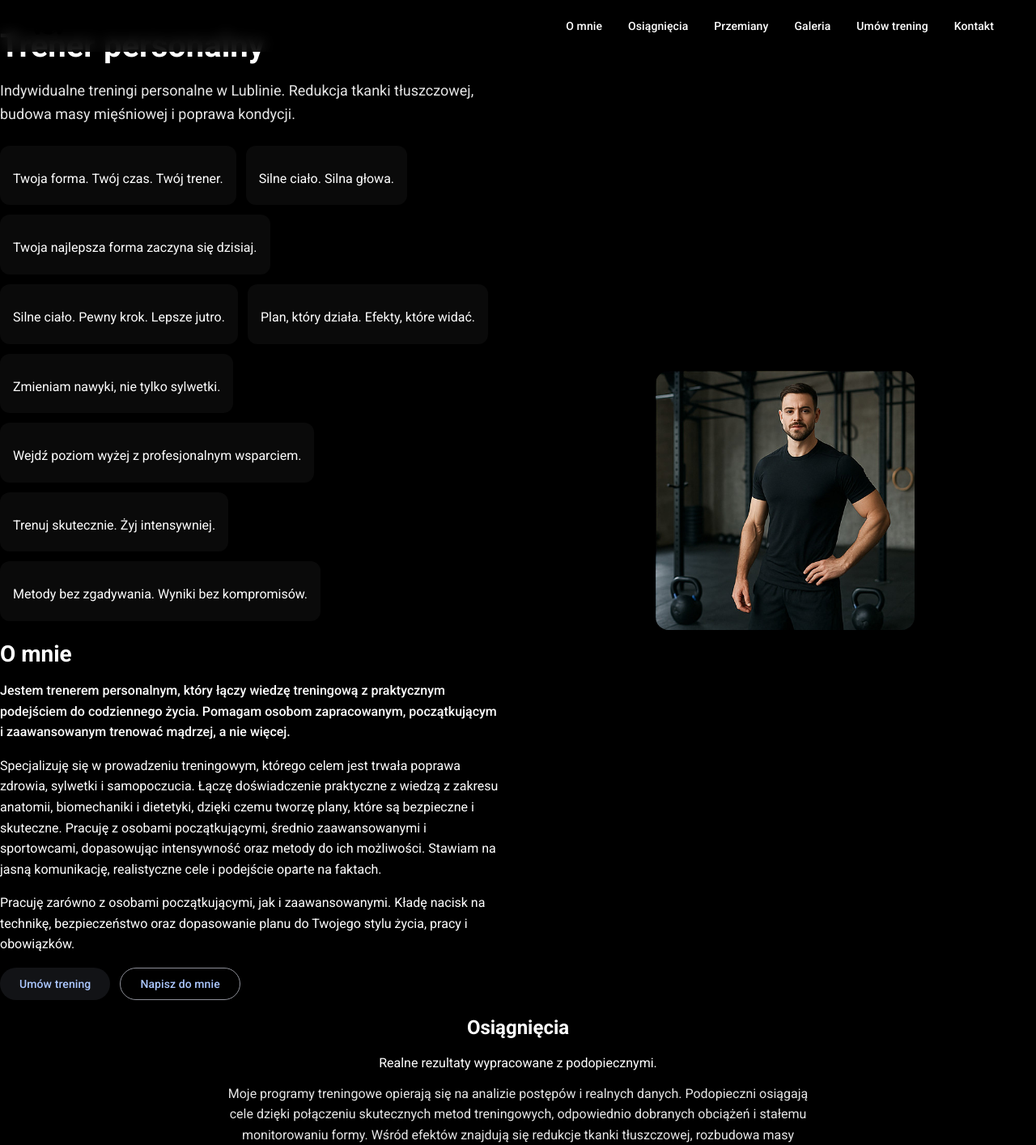
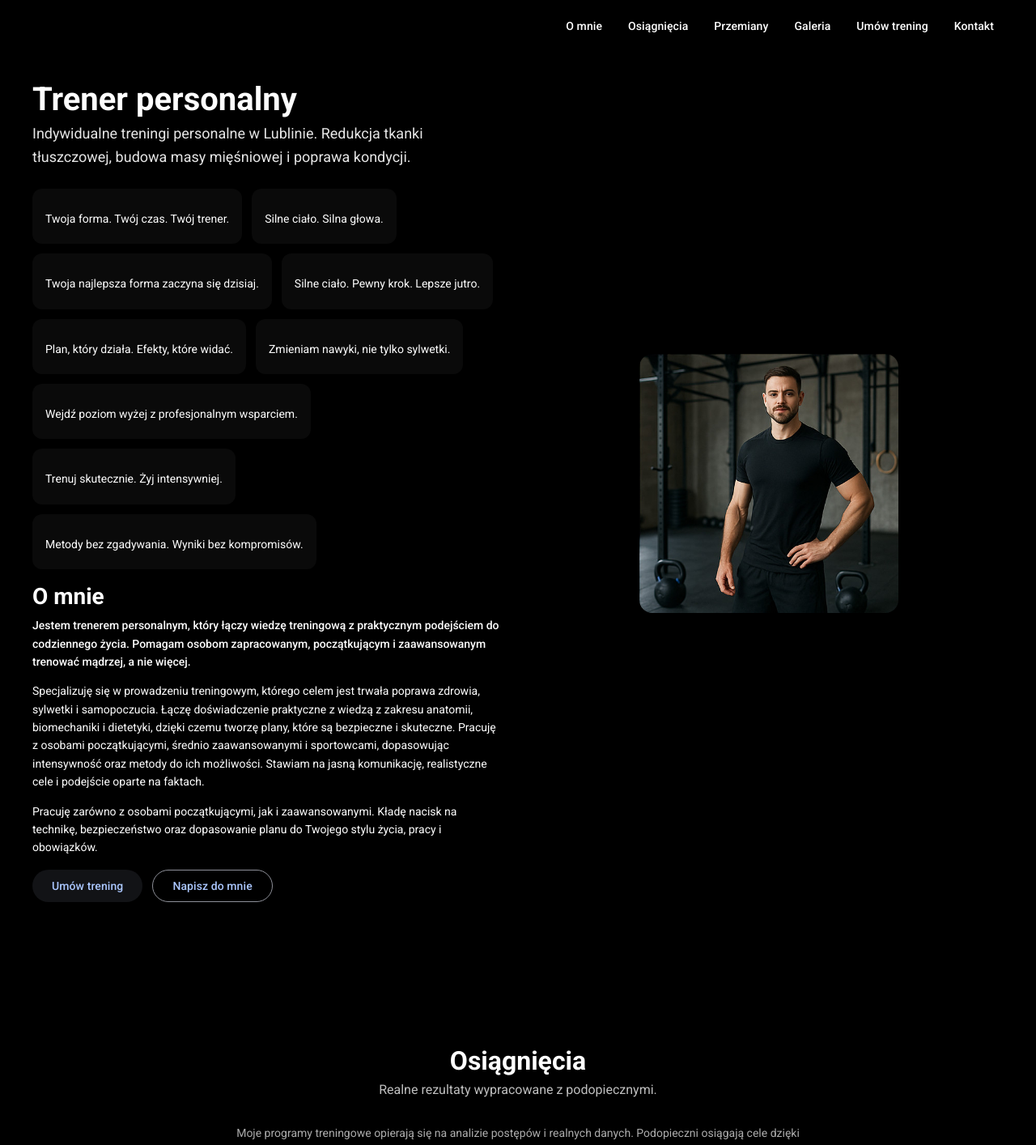
Before and after one commit to kdszwed/personal-trainer, an Angular app: page / in a window 1280 px wide. Shown: the top 1414 px of the page at 81% size. Built offline with nearby package versions, Linux system fonts and the light colour scheme.

Commit message:
style: add global SCSS structure with variables, mixins and layout

```diff
--- a/angular.json
+++ b/angular.json
@@ -23,6 +23,9 @@
             ],
             "tsConfig": "tsconfig.app.json",
             "inlineStyleLanguage": "scss",
+            "stylePreprocessorOptions": {
+              "includePaths": ["src"]
+            },
             "assets": [
               "src/favicon.ico",
               "src/assets",
--- a/src/styles.scss
+++ b/src/styles.scss
@@ -1,9 +1,13 @@
+
 @use '@angular/material' as mat;
+@use 'styles/variables' as *;
+@use 'styles/mixins';
+@use 'styles/layout';
 
+// Material 3 – konfiguracja kolorów/typografii
 html {
   @include mat.theme((
     color: (
-      theme-type: dark,
       primary: mat.$azure-palette,
       tertiary: mat.$blue-palette,
     ),
@@ -11,6 +15,17 @@ html {
     density: 0,
   ));
 }
+
+body {
+  // globalne wartości z Material
+  color-scheme: dark;
+  background-color: var(--mat-sys-surface);
+  color: var(--mat-sys-on-surface);
+  font: var(--mat-sys-body-medium);
+}
+
+
+
 
 html, body {
   margin: 0;
@@ -20,13 +35,3 @@ html, body {
   background: #000000;
   color: #ffffff;
 }
-
-body {
-  min-height: 100vh;
-  color-scheme: dark;
-}
-
-a {
-  color: inherit;
-  text-decoration: none;
-}
--- /dev/null
+++ b/src/styles/_layout.scss
@@ -0,0 +1,50 @@
+
+@use 'styles/variables' as *;
+@use 'styles/mixins';
+
+html,
+body {
+  margin: 0;
+  padding: 0;
+  min-height: 100%;
+}
+
+body {
+  background: $color-bg;
+  color: $color-text;
+  font-family: Roboto, 'Helvetica Neue', sans-serif;
+  min-height: 100vh;
+  color-scheme: dark;
+}
+
+a {
+  color: inherit;
+  text-decoration: none;
+}
+
+// Ogólny wygląd sekcji
+.section {
+  @include mixins.page-section;
+}
+
+.section__header {
+  text-align: center;
+  margin-bottom: 32px;
+
+  h2 {
+    font-size: 32px;
+    margin-bottom: 8px;
+  }
+
+  p {
+    font-size: 16px;
+    color: $color-text-muted;
+  }
+}
+
+.section__description {
+  max-width: 720px;
+  margin: 0 auto 32px auto;
+  color: $color-text-muted;
+  line-height: 1.6;
+}
--- /dev/null
+++ b/src/styles/_mixins.scss
@@ -0,0 +1,36 @@
+@use 'styles/variables' as *;
+
+@mixin page-section {
+  padding: $spacing-section-y $spacing-page-x;
+  max-width: $max-width-page;
+  margin: 0 auto;
+
+  @media (max-width: 600px) {
+    padding: $spacing-section-y-mobile $spacing-page-x-mobile;
+  }
+}
+
+@mixin flex-center-row($gap: 0) {
+  display: flex;
+  align-items: center;
+  justify-content: center;
+
+  @if $gap != 0 {
+    gap: $gap;
+  }
+}
+
+@mixin flex-space-between($gap: 0) {
+  display: flex;
+  align-items: center;
+  justify-content: space-between;
+
+  @if $gap != 0 {
+    gap: $gap;
+  }
+}
+
+@mixin card-surface {
+  background: $color-surface;
+  border-radius: $radius-card;
+}
--- /dev/null
+++ b/src/styles/_variables.scss
@@ -0,0 +1,21 @@
+// src/styles/_variables.scss
+
+// Colors
+$color-bg: #000000;
+$color-surface: rgba(255, 255, 255, 0.04);
+$color-text: #ffffff;
+$color-text-muted: rgba(255, 255, 255, 0.75);
+
+// Layout
+$max-width-page: 1200px;
+$spacing-section-y: 80px;
+$spacing-section-y-mobile: 60px;
+$spacing-page-x: 24px;
+$spacing-page-x-mobile: 16px;
+
+// Radii
+$radius-card: 16px;
+$radius-image: 16px;
+
+// Shadows
+$shadow-image: 0 16px 40px rgba(0, 0, 0, 0.6);
```
